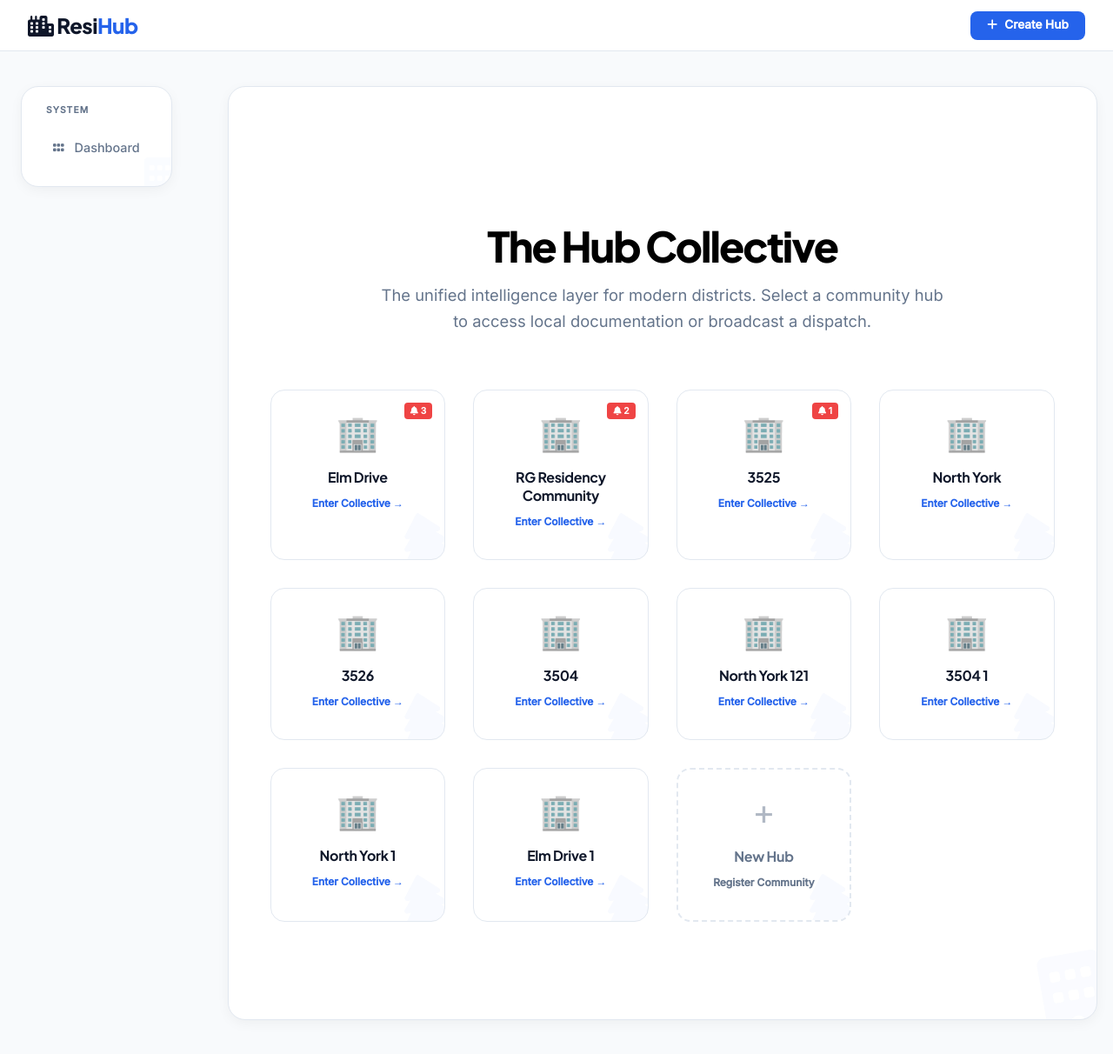
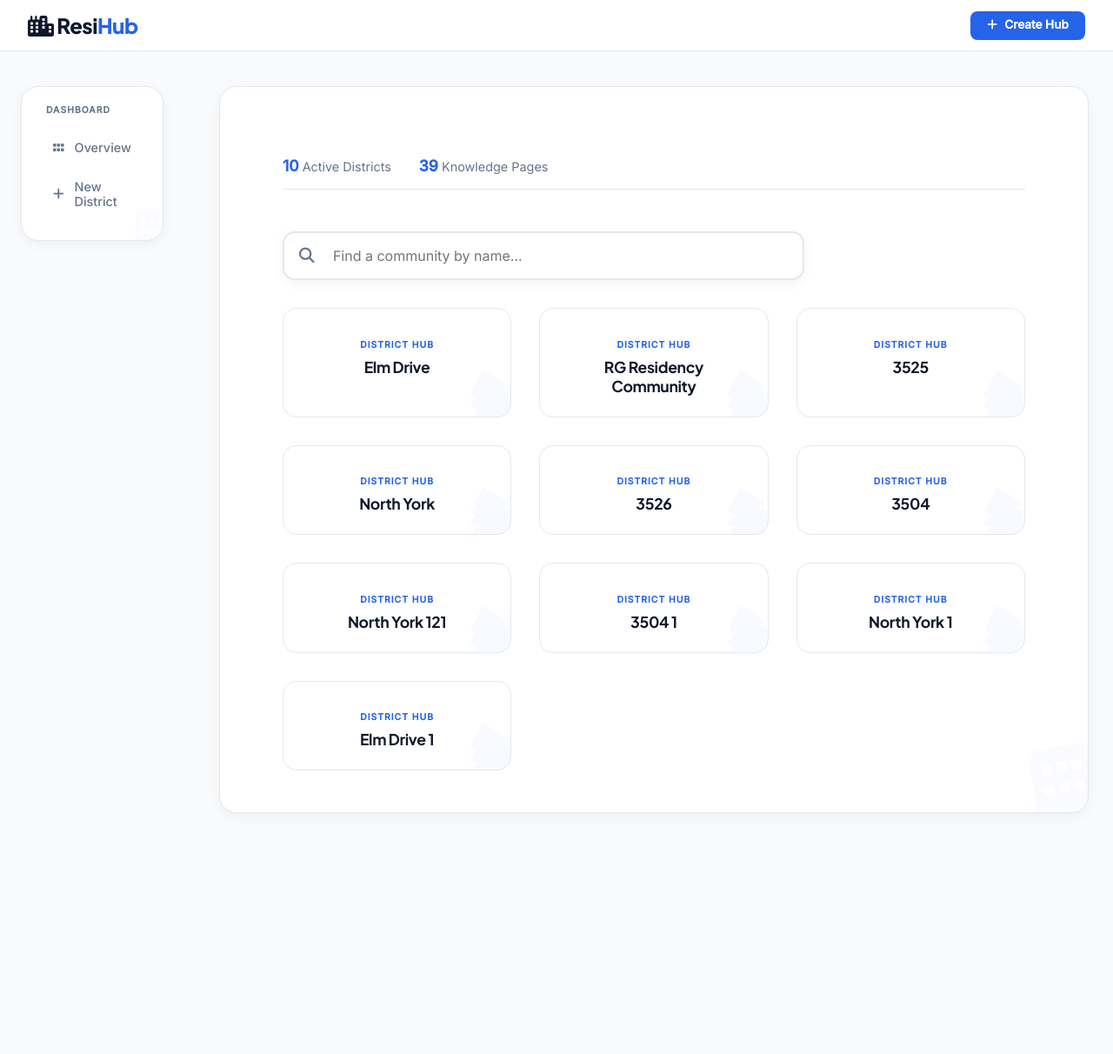
Before and after one commit to dekumar2-lab/lab-community, a Jekyll site: the page built from index.html, in a window 1280 px wide and 1213 px high. Shown: the whole window at 87% size. Built offline with Jekyll 4.4.1, drawn with Linux system fonts in a browser that asks for light colours.

Commit message:
Ordering of default tabs

```diff
--- a/_layouts/default.html
+++ b/_layouts/default.html
@@ -33,11 +33,11 @@
     <div class="app-shell">
         <aside class="sidebar">
             <nav class="sidebar-nav">
-                <div class="nav-section">
-                    <small>SYSTEM</small>
-                    <a href="{{ site.baseurl }}/" class="nav-item">
-                        <i class="fa-solid fa-grip"></i> Dashboard
-                    </a>
+                 <div class="nav-section">
+                    <small>DASHBOARD</small>
+                    <a href="{{ site.baseurl }}/" class="nav-item"><i class="fa-solid fa-grip"></i> Overview</a>
+                    <a href="{{ site.baseurl }}/submit.html?mode=new" class="nav-item"><i class="fa-solid fa-plus"></i>
+                        New District</a>
                 </div>
 
                 {% if page.condo %}
--- a/index.html
+++ b/index.html
@@ -1,43 +1,37 @@
 ---
 layout: default
-title: Home
+title: Community Dashboard
 ---
 
-<div class="home-watermark-wrapper">
-    <div style="text-align: center; padding: 4rem 0;">
-        <h1 style="font-size: 3rem; margin-bottom: 0.75rem; letter-spacing: -2px; font-weight: 800;">The Hub Collective
-        </h1>
-        <p
-            style="color: var(--text-muted); font-size: 1.15rem; max-width: 650px; margin: 0 auto 4rem auto; line-height: 1.6;">
-            The unified intelligence layer for modern districts. Select a community hub to access local documentation or
-            broadcast a dispatch.
-        </p>
+<section class="dashboard-controls" style="max-width: 1100px; margin: 2rem auto; padding: 0 1.5rem;">
+    <div class="stats-bar" style="display: flex; gap: 2rem; font-size: 0.9rem; color: var(--text-muted); border-bottom: 1px solid var(--border); padding-bottom: 1rem; margin-bottom: 1.5rem;">
+        {% assign condos = site.pages | map: 'condo' | uniq | compact %}
+        <span><strong>{{ condos.size }}</strong> Active Districts</span>
+        <span><strong>{{ site.pages.size }}</strong> Knowledge Pages</span>
+    </div>
 
-        <div class="community-grid">
-            {% assign condos = site.pages | map: 'condo' | uniq | compact %}
-            {% for building in condos %}
-            {% assign alerts = site.pages | where: "layout", "broadcast" | where: "condo", building %}
+    <div class="search-wrapper" style="position: relative; width: 100%; max-width: 600px;">
+        <i class="fa-solid fa-magnifying-glass" style="position: absolute; left: 1.2rem; top: 50%; transform: translateY(-50%); color: var(--text-muted);"></i>
+        <input type="text" id="communitySearch" placeholder="Find a community by name..." onkeyup="filterHubs()"
+               style="width: 100%; padding: 1rem 1rem 1rem 3.5rem; border: 2px solid var(--border); border-radius: 14px; font-size: 1rem; box-shadow: var(--shadow);">
+    </div>
+</section>
 
-            <a href="{{ site.baseurl }}/content/{{ building | slugify }}/" class="hub-card">
-                {% if alerts.size > 0 %}
-                <div
-                    style="position: absolute; top: 12px; right: 12px; background: #ef4444; color: white; font-size: 0.65rem; padding: 3px 7px; border-radius: 6px; font-weight: 800; border: 2px solid white;">
-                    <i class="fa-solid fa-bell"></i> {{ alerts.size }}
+<div class="community-grid" id="hubGrid" style="max-width: 1100px; margin: 0 auto; padding: 0 1.5rem;">
+    {% for c in condos %}
+    <div class="hub-card" data-name="{{ c | downcase }}">
+        <a href="{{ site.baseurl }}/content/{{ c | slugify }}/" style="text-decoration: none; color: inherit;">
+            <div class="hub-card-inner">
+                <p style="text-transform: uppercase; font-size: 0.65rem; letter-spacing: 1px; color: var(--primary); margin-bottom: 0.5rem;">District Hub</p>
+                <h3 style="margin: 0; font-size: 1.1rem;">{{ c }}</h3>
             </div>
-                {% endif %}
-                <div style="font-size: 2.5rem; margin-bottom: 1rem; opacity: 0.9;">🏢</div>
-                <h3 style="font-weight: 700;">{{ building }}</h3>
-                <p>Enter Collective →</p>
         </a>
+    </div>
     {% endfor %}
 
-            <a href="{{ site.baseurl }}/submit.html?mode=new" class="hub-card"
-                style="border: 2px dashed var(--border); background: transparent; box-shadow: none;">
-                <div style="font-size: 2.5rem; margin-bottom: 1rem; color: var(--text-muted); opacity: 0.5;">+</div>
-                <h3 style="color: var(--text-muted);">New Hub</h3>
-                <p style="color: var(--text-muted);">Register Community</p>
-            </a>
-        </div>
+    <div id="noResults" style="display: none; grid-column: 1/-1; text-align: center; padding: 4rem; color: var(--text-muted);">
+        <i class="fa-solid fa-magnifying-glass-blur" style="font-size: 3rem; margin-bottom: 1rem; opacity: 0.2;"></i>
+        <p>No districts match your search.</p>
     </div>
 </div>
 
```
Also changed, not shown: other parts of index.html (+0 -2 lines). Lines whose indentation alone changed are shown as unchanged.
